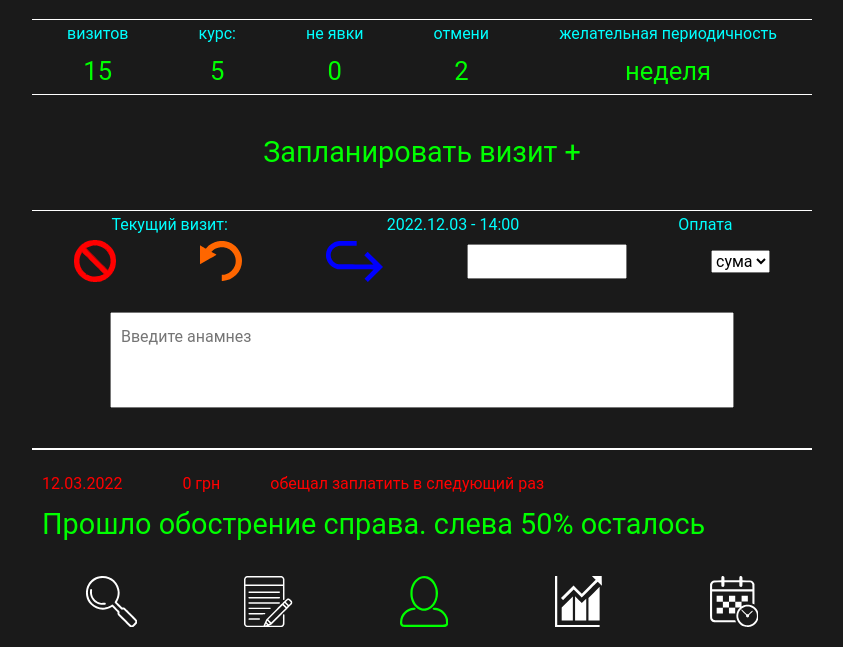
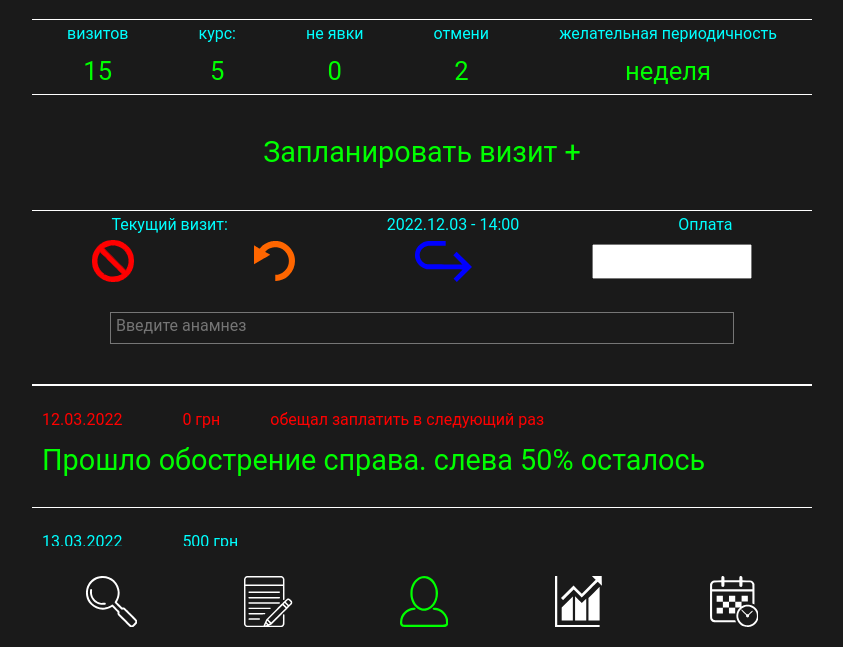
Before and after one commit to andrii-boichuk/11222, a plain HTML site: page calender.html in a window 1280 px wide. Shown: the part 153-800 px from the top of the page, without its empty margins (218-1061 px from the left). Drawn offline with Linux system fonts and the light colour scheme.

Commit message:
edit this-visit-payment

```diff
--- a/calender.html
+++ b/calender.html
@@ -114,14 +114,21 @@
             <a href="#">
               <img src="img/redefinition.svg" alt="redefinition">
             </a>
-            <input class="this-visit-payment" type="number">
-            <select name="paymant" id="this-visit-select-payment">
+            <input class="this-visit-payment" type="number" list="payment-list">
+            <datalist id="payment-list">
+              <option value="500">
+              <option value="800">
+              <option value="1100">
+              <option value="2200">
+            </datalist>
+
+            <!-- <select name="paymant" id="this-visit-select-payment">
               <option selected="selected" disabled="disabled">сума</option>
               <option value="500">500</option>
               <option value="900">900</option>
               <option value="1400">1400</option>
               <option value="2200">2200</option>
-            </select>
+            </select> -->
           </div>
           <textarea class="this-visit-payment-anamnez" type="text" placeholder="Введите анамнез"></textarea>
         </div>
--- a/css/styles.css
+++ b/css/styles.css
@@ -332,9 +332,13 @@ body {
 .this-visit-payment-anamnez {
   margin: 30px 0;
   width: 80%;
-  height: 6rem;
+  height: 2rem;
+  line-height: 1rem;
   resize: none;
-  padding: 10px;
+  padding: 5px;
+  background-color: #1a1a1a;
+  color:#0f0;
+  font-size: 1rem;
 }
 
 .patient-log_item {
```
